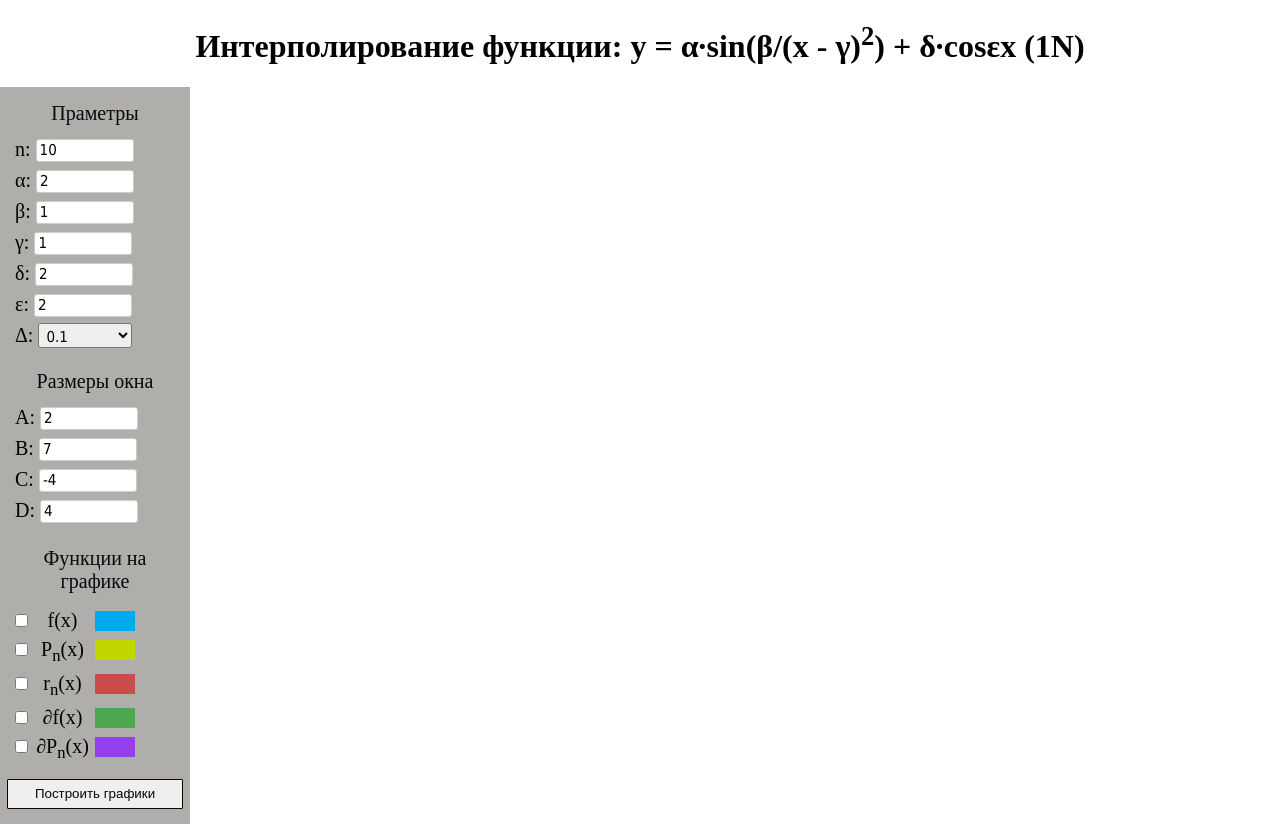
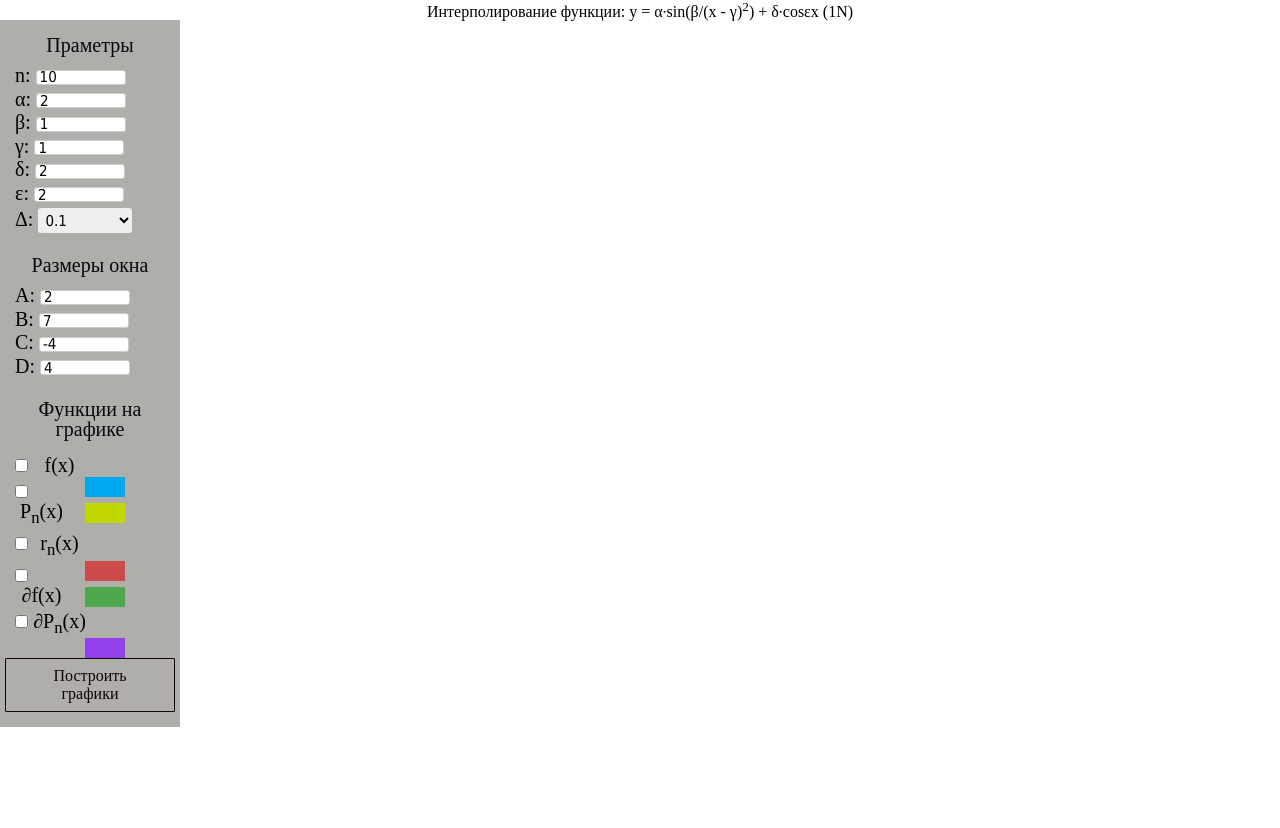
Before and after one commit to fatalms/iteration-method, a website built with webpack: page index.html in a window 1280 px wide. After the commit the page ends 800 px from the top, so only its background shows below. Built offline with nearby package versions, Linux system fonts and the light colour scheme.

Commit message:
added null-style, udt Readme.md

```diff
--- a/index.html
+++ b/index.html
@@ -8,8 +8,9 @@
     <script defer src="./flotr2.js"></script>
   </head>
   <body>
+    <div class="wrapper">
+      <main class="page">
         <h1>Интерполирование функции: y = α∙sin(β/(x - γ)<sup>2</sup>) + δ∙cosεx (1N)</h1>
-
         <div class="center">
           <div style="width: 180px" class="layer1">
             <div id="opt-fitst" class="opt">
@@ -48,7 +49,6 @@
                 </select>
               </div>
             </div>
-
             <div id="opt-second" class="opt">
               <div class="descr">Размеры окна</div>
               <!-- По горизонтали от A= -->
@@ -104,5 +104,7 @@
           </div>
           <div id="container" class="layer2"></div>
         </div>
+      </main>
+    </div>
   </body>
 </html>
--- /dev/null
+++ b/src/scss/main.scss
@@ -0,0 +1,138 @@
+button {
+    display: inline-block;
+    margin-left: auto;
+    margin-right: auto;
+    color: rgb(14, 5, 5);
+    font-weight: 500;
+    padding: 0.5em 2em;
+    border: 1px solid;
+    border-radius: 1px;
+    transition: 0.2s;
+    margin-bottom: 10px;
+}
+
+.descr {
+    color: rgb(6, 9, 14);
+    text-align: center;
+    padding-bottom: 10px;
+    font-weight: normal; /* Убираем жирное начертание */
+}
+
+.bottom {
+    border-top: 1px solid #000;
+    display: block;
+}
+
+h1 {
+    text-align: center;
+}
+
+#container {
+    width: calc(100% - 350px);
+    padding-top: 40%;
+    float: left; /* Обтекание по правому краю */
+    margin-left: 50px;
+    margin-right: 50px;
+}
+
+.layer1 {
+    background-color: rgb(175, 174, 170); /* Цвет фона слоя */
+    padding: 5px; /* Поля вокруг текста */
+    float: left; /* Обтекание по правому краю */
+    width: 200px; /* Ширина слоя */
+}
+
+.center {
+    display: inline-block;
+    width: calc(100%);
+    width: calc(100%);
+}
+
+.input_data {
+    display: inline-block;
+}
+
+.hide {
+    display: none;
+}
+
+button {
+    display: block;
+    /* margin-left: auto; */
+    /* margin-right: auto; */
+    margin-bottom: 10px;
+}
+
+#del {
+    border: 1px olid #cccccc;
+    border-radius: 3px;
+    outline: none;
+    height: 25px;
+    width: 94px;
+    color: #cccccc;
+    font-size: 15px;
+    font-family: Tahoma;
+    margin-top: 2px;
+    margin-bottom: 2px;
+    color: #000000;
+    padding: 3px;
+}
+
+.opt {
+    vertical-align: top;
+    padding: 10px;
+    font-size: 20px;
+}
+
+input[type="text"] {
+    border: 1px solid #cccccc;
+    border-radius: 3px;
+    outline: none;
+    height: 15px;
+    width: 90px;
+    color: #cccccc;
+    font-size: 11px;
+    font-family: Tahoma;
+    margin-top: 4px;
+    margin-bottom: 4px;
+    color: #000000;
+    padding: 3px;
+    font-size: 15px;
+}
+
+select:hover,
+button:hover,
+input:hover {
+    border: 2px solid #11c6e6;
+}
+
+input[type="checkbox"],
+.func_name_descr,
+.rectangle {
+    display: inline-block;
+    text-align: center;
+}
+
+input[type="checkbox"] {
+    margin-left: auto;
+}
+
+.check_container {
+    margin-top: 6px;
+    margin-bottom: 6px;
+}
+
+.func_name_descr {
+    width: 53px;
+    margin-left: auto;
+    text-align: center;
+}
+
+.rectangle {
+    width: 40px;
+    height: 20px;
+    float: right;
+    margin-right: 40px;
+    margin-left: 5px;
+    margin-top: 2px;
+}
--- /dev/null
+++ b/src/scss/null.scss
@@ -0,0 +1,88 @@
+* {
+    padding: 0px;
+    margin: 0px;
+    border: 0px;
+}
+*,
+*:before,
+*:after {
+    -moz-box-sizing: border-box;
+    -webkit-box-sizing: border-box;
+    box-sizing: border-box;
+}
+// :focus,
+// :active {
+//     outline: none;
+// }
+// a:focus,
+// a:active {
+//     outline: none;
+// }
+aside,
+nav,
+footer,
+header,
+section {
+    display: block;
+}
+html {
+    font-size: #{$fontSize + px};
+}
+html,
+body {
+    height: 100%;
+    min-width: $minWidth + px;
+}
+body {
+    line-height: 1;
+    font-family: $fontFamily;
+    //text-rendering: optimizeLegibility;
+    -ms-text-size-adjust: 100%;
+    -moz-text-size-adjust: 100%;
+    -webkit-text-size-adjust: 100%;
+}
+input,
+button,
+textarea {
+    font-family: $fontFamily;
+    font-size: inherit;
+}
+input::-ms-clear {
+    display: none;
+}
+button {
+    cursor: pointer;
+    background-color: inherit;
+}
+button::-moz-focus-inner {
+    padding: 0;
+    border: 0;
+}
+a,
+a:visited {
+    text-decoration: none;
+}
+a:hover {
+    text-decoration: none;
+}
+ul li {
+    list-style: none;
+}
+img {
+    vertical-align: top;
+}
+h1,
+h2,
+h3,
+h4,
+h5,
+h6 {
+    font-weight: inherit;
+    font-size: inherit;
+}
+//-webkit-overflow-scrolling: touch;
+/*
+&::-webkit-scrollbar {
+	display: none;
+}
+*/
--- a/src/scss/style.scss
+++ b/src/scss/style.scss
@@ -1,143 +1,38 @@
+@use "sass:math";
+
+$fontFamily: "";
+$fontSize: 16;
+
+$minWidth: 320px;
+$maxWidth: 1920;
+$maxWidthContainer: 1170;
+$md1: $maxWidthContainer + 12;
+$md2: 991.98;
+$md3: 767.98;
+$md4: 479.98;
+
+$mainColor: #000;
+
+@import "null";
 body {
-    margin: 0px;
-    padding: 0px;
+    color: $mainColor;
 }
 
-button {
-    display: inline-block;
-    margin-left: auto;
-    margin-right: auto;
-    color: rgb(14, 5, 5);
-    font-weight: 500;
-    padding: 0.5em 2em;
-    border: 1px solid;
-    border-radius: 1px;
-    transition: 0.2s;
-    margin-bottom: 10px;
+.wrapper {
+    width: 100%;
+    min-height: 100%;
+    overflow: hidden;
+    display: flex;
+    flex-direction: column;
 }
 
-.descr {
-    color: rgb(6, 9, 14);
-    text-align: center;
-    padding-bottom: 10px;
-    font-weight: normal; /* Убираем жирное начертание */
+._container {
+    max-width: $maxWidthContainer + px;
+    margin: 0 auto;
 }
 
-.bottom {
-    border-top: 1px solid #000;
-    display: block;
+.page {
+    flex: 1 1 auto;
 }
 
-h1 {
-    text-align: center;
-}
-
-#container {
-    width: calc(100% - 350px);
-    padding-top: 40%;
-    float: left; /* Обтекание по правому краю */
-    margin-left: 50px;
-    margin-right: 50px;
-}
-
-.layer1 {
-    background-color: rgb(175, 174, 170); /* Цвет фона слоя */
-    padding: 5px; /* Поля вокруг текста */
-    float: left; /* Обтекание по правому краю */
-    width: 200px; /* Ширина слоя */
-}
-
-.center {
-    display: inline-block;
-    width: calc(100%);
-    width: calc(100%);
-}
-
-.input_data {
-    display: inline-block;
-}
-
-.hide {
-    display: none;
-}
-
-button {
-    display: block;
-    /* margin-left: auto; */
-    /* margin-right: auto; */
-    margin-bottom: 10px;
-}
-
-#del {
-    border: 1px olid #cccccc;
-    border-radius: 3px;
-    outline: none;
-    height: 25px;
-    width: 94px;
-    color: #cccccc;
-    font-size: 15px;
-    font-family: Tahoma;
-    margin-top: 2px;
-    margin-bottom: 2px;
-    color: #000000;
-    padding: 3px;
-}
-
-.opt {
-    vertical-align: top;
-    padding: 10px;
-    font-size: 20px;
-}
-
-input[type="text"] {
-    border: 1px solid #cccccc;
-    border-radius: 3px;
-    outline: none;
-    height: 15px;
-    width: 90px;
-    color: #cccccc;
-    font-size: 11px;
-    font-family: Tahoma;
-    margin-top: 4px;
-    margin-bottom: 4px;
-    color: #000000;
-    padding: 3px;
-    font-size: 15px;
-}
-
-select:hover,
-button:hover,
-input:hover {
-    border: 2px solid #11c6e6;
-}
-
-input[type="checkbox"],
-.func_name_descr,
-.rectangle {
-    display: inline-block;
-    text-align: center;
-}
-
-input[type="checkbox"] {
-    margin-left: auto;
-}
-
-.check_container {
-    margin-top: 6px;
-    margin-bottom: 6px;
-}
-
-.func_name_descr {
-    width: 53px;
-    margin-left: auto;
-    text-align: center;
-}
-
-.rectangle {
-    width: 40px;
-    height: 20px;
-    float: right;
-    margin-right: 40px;
-    margin-left: 5px;
-    margin-top: 2px;
-}
+@import "main";
```
Also changed, not shown: README.md. Lines whose indentation alone changed are shown as unchanged.
